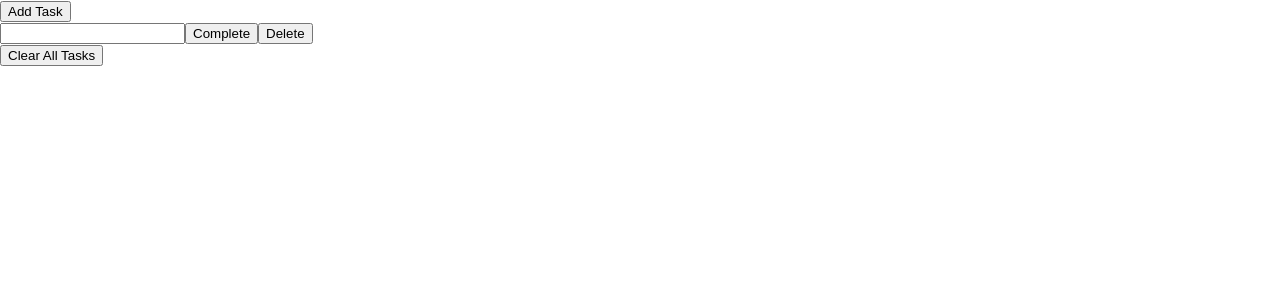
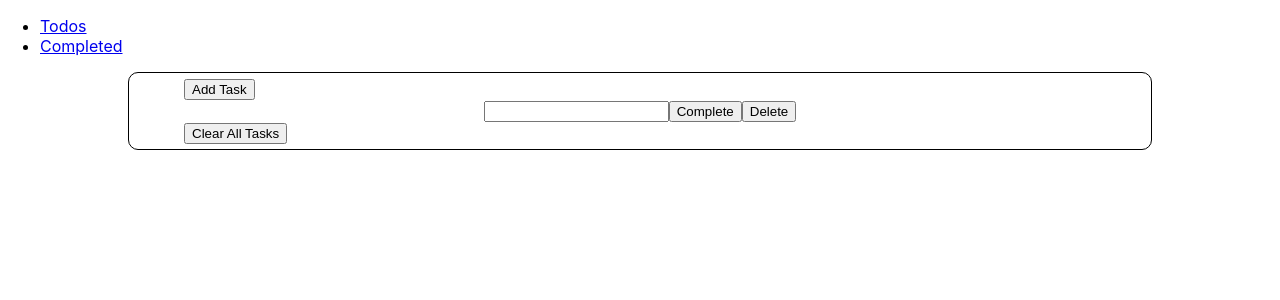
Before and after one commit to benjaminpodmore/react-todo, a React (Create React App) app: page /todo in a window 1280 px wide. Shown: the top 300 px of the page. Built offline with nearby package versions, Linux system fonts and the light colour scheme.

Commit message:
Add completed view

```diff
--- a/src/App.js
+++ b/src/App.js
@@ -1,14 +1,28 @@
-import React, { useState, useEffect } from "react";
-import logo from "./logo.svg";
+import React from "react";
 import "./App.css";
+import { Route, BrowserRouter as Router, Link, Switch } from "react-router-dom";
 
 import TaskList from "./TaskList";
 
 function App() {
+
   return (
-    <div>
-      <TaskList />
-    </div>
+    <Router>
+      <nav>
+        <ul>
+          <li>
+            <Link to="/todo">Todos</Link>
+          </li>
+          <li>
+            <Link to="/completed">Completed</Link>
+          </li>
+        </ul>
+      </nav>
+      <Switch>
+        <Route path="/todo" component={() => <TaskList type="todo" />} />
+        <Route path="/completed" component={() => <TaskList type="completed" />} />
+      </Switch>
+    </Router>
   );
 }
 
--- /dev/null
+++ b/src/Task.css
@@ -0,0 +1,3 @@
+.Task {
+  text-align: center;
+}
--- a/src/Task.js
+++ b/src/Task.js
@@ -1,6 +1,15 @@
-import React, { useState } from "react";
+import React from "react";
 
-const Task = ({ id, name, updateTaskName, updateTaskCompleted, updateTaskActive }) => {
+import "./Task.css";
+
+const Task = ({
+  id,
+  name,
+  updateTaskName,
+  updateTaskCompleted,
+  updateTaskActive,
+  completed,
+}) => {
   const handleTaskChange = (e) => {
     // setName(e.target.value);
     updateTaskName(id, e.target.value);
@@ -15,8 +24,13 @@ const Task = ({ id, name, updateTaskName, updateTaskCompleted, updateTaskActive
   };
 
   return (
-    <div>
-      <input type="text" value={name} onChange={handleTaskChange}></input>
+    <div className="Task">
+      <input
+        type="text"
+        value={name}
+        onChange={handleTaskChange}
+        disabled={completed}
+      ></input>
       <button onClick={handleTaskCompleted}>Complete</button>
       <button onClick={handleTaskActive}>Delete</button>
     </div>
--- /dev/null
+++ b/src/TaskList.css
@@ -0,0 +1,15 @@
+.TaskList {
+    border-style: solid;
+    border-width: 1.5px;
+    border-radius: 10px;
+    margin-top:10px;
+    margin-bottom:10px;
+    margin-left: 10%;
+    margin-right: 10%;
+    padding:5px;
+}
+
+
+.TaskList-Add, .TaskList-Clear {
+    margin-left:50px;
+}
--- a/src/TaskList.js
+++ b/src/TaskList.js
@@ -2,10 +2,13 @@ import React, { useState, useEffect } from "react";
 
 import Task from "./Task";
 
-const TaskList = () => {
+import "./TaskList.css";
+
+const TaskList = ({ type }) => {
   const initialTasks = JSON.parse(window.localStorage.getItem("tasks"));
 
   const [count, setCount] = useState(1);
+
   const [tasks, setTasks] = useState(
     initialTasks || [{ id: 0, name: "", completed: false, active: true }]
   );
@@ -58,11 +61,15 @@ const TaskList = () => {
   };
 
   return (
-    <>
-      <button onClick={addTask}>Add Task</button>
+    <div className="TaskList">
+      {type === "todo" && (
+        <button onClick={addTask} className="TaskList-Add">
+          Add Task
+        </button>
+      )}
       {tasks.map(
         (task) =>
-          !task.completed &&
+          (task.completed ? !(type === "todo") : type === "todo") &&
           task.active && (
             <Task
               key={task.id}
@@ -71,11 +78,14 @@ const TaskList = () => {
               updateTaskName={updateTaskName}
               updateTaskCompleted={updateTaskCompleted}
               updateTaskActive={updateTaskActive}
+              completed={task.completed}
             />
           )
       )}
-      <button onClick={clearTasks}>Clear All Tasks</button>
-    </>
+      <button onClick={clearTasks} className="TaskList-Clear">
+        Clear All Tasks
+      </button>
+    </div>
   );
 };
 
--- a/src/index.css
+++ b/src/index.css
@@ -1,13 +1,13 @@
 body {
   margin: 0;
-  font-family: -apple-system, BlinkMacSystemFont, 'Segoe UI', 'Roboto', 'Oxygen',
-    'Ubuntu', 'Cantarell', 'Fira Sans', 'Droid Sans', 'Helvetica Neue',
+  font-family: -apple-system, BlinkMacSystemFont, "Segoe UI", "Roboto", "Oxygen",
+    "Ubuntu", "Cantarell", "Fira Sans", "Droid Sans", "Helvetica Neue",
     sans-serif;
   -webkit-font-smoothing: antialiased;
   -moz-osx-font-smoothing: grayscale;
 }
 
 code {
-  font-family: source-code-pro, Menlo, Monaco, Consolas, 'Courier New',
+  font-family: source-code-pro, Menlo, Monaco, Consolas, "Courier New",
     monospace;
 }
```
Also changed, not shown: src/Pages/Completed.js (added), 1 other file (tests, documents, lock files or other folders).
